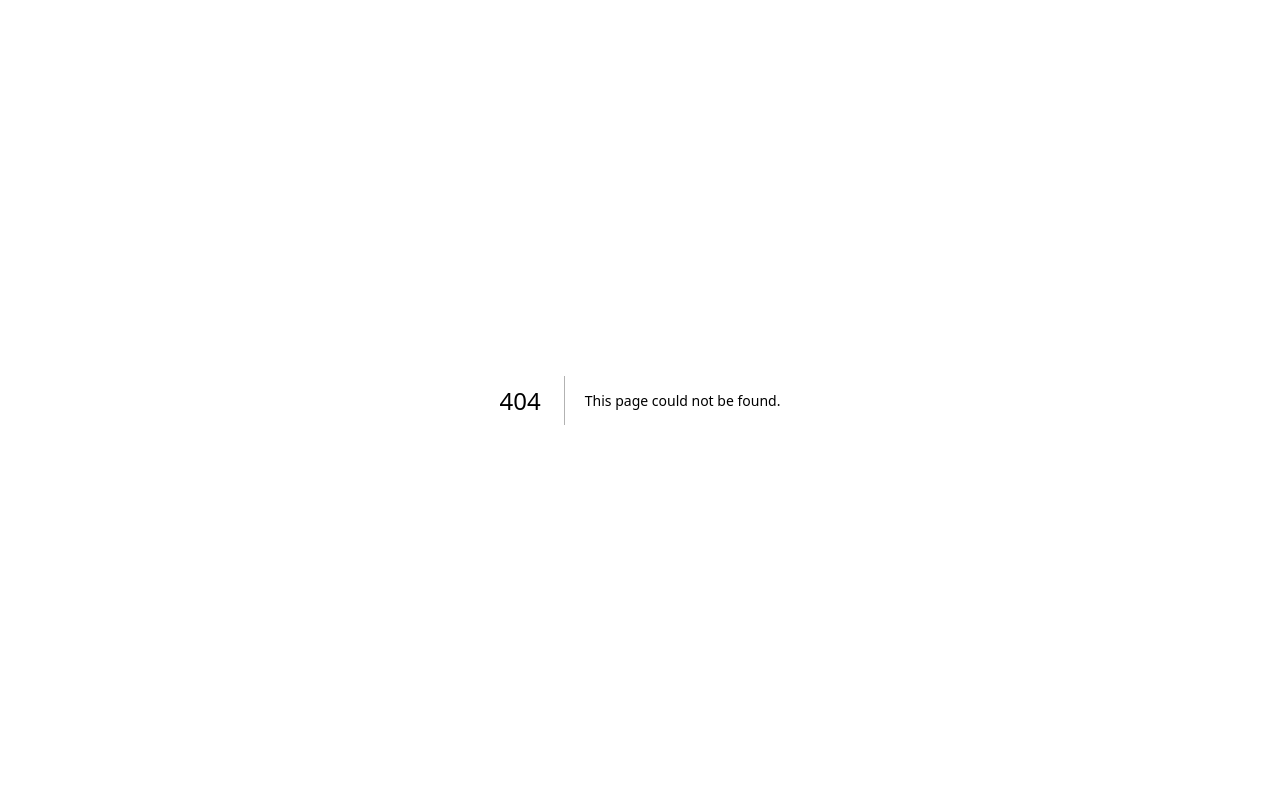
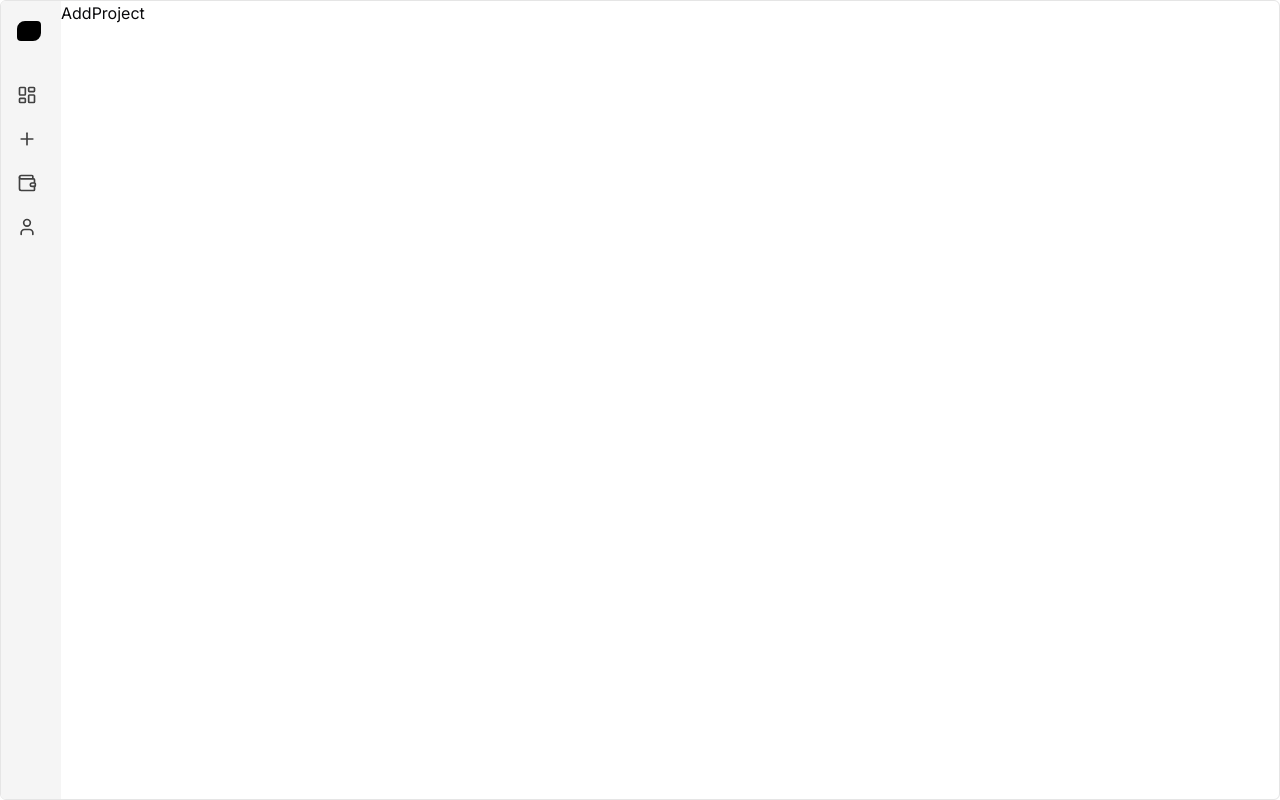
Before and after one commit to jaymehta002/carbon-credit, a Next.js app: page /dashboard/addproject in a window 1280 px wide. Before the commit this address had no page. Built offline with nearby package versions, Linux system fonts and the light colour scheme.

Commit message:
feat : dashboard routes

```diff
--- /dev/null
+++ b/src/app/dashboard/addproject/page.tsx
@@ -0,0 +1,9 @@
+import React from 'react'
+
+const AddProject = () => {
+  return (
+    <div>AddProject</div>
+  )
+}
+
+export default AddProject
--- a/src/app/dashboard/layout.tsx
+++ b/src/app/dashboard/layout.tsx
@@ -1,11 +1,12 @@
-"use client"
-import { Sidebar, SidebarBody, SidebarLink } from "@/components/Dashboard/sidebar";
+"use client";
+import {
+  Sidebar,
+  SidebarBody,
+  SidebarLink,
+} from "@/components/Dashboard/sidebar";
 import { cn } from "@/lib/utils";
 import { UserButton } from "@clerk/nextjs";
-import {
-LayoutDashboard ,
-User
-} from "lucide-react";
+import { LayoutDashboard, User, Wallet, Plus } from "lucide-react";
 import { motion } from "framer-motion";
 import Link from "next/link";
 import { useState } from "react";
@@ -14,12 +15,30 @@ const links = [
   {
     label: "Dashboard",
     href: "/dashboard",
-    icon: <LayoutDashboard className="text-neutral-700 dark:text-neutral-200 h-5 w-5 flex-shrink-0" />,
+    icon: (
+      <LayoutDashboard className="text-neutral-700 dark:text-neutral-200 h-5 w-5 flex-shrink-0" />
+    ),
+  },
+  {
+    label: "Add Project",
+    href: "/dashboard/addproject",
+    icon: (
+      <Plus className="text-neutral-700 dark:text-neutral-200 h-5 w-5 flex-shrink-0" />
+    ),
+  },
+  {
+    label: "Wallet",
+    href: "/dashboard/wallet",
+    icon: (
+      <Wallet className="text-neutral-700 dark:text-neutral-200 h-5 w-5 flex-shrink-0" />
+    ),
   },
   {
     label: "Profile",
     href: "/dashboard/profile",
-    icon: <User className="text-neutral-700 dark:text-neutral-200 h-5 w-5 flex-shrink-0" />,
+    icon: (
+      <User className="text-neutral-700 dark:text-neutral-200 h-5 w-5 flex-shrink-0" />
+    ),
   },
 ];
 
@@ -60,10 +79,12 @@ export default function RootLayout({
   const [open, setOpen] = useState(false);
 
   return (
-    <div className={cn(
+    <div
+      className={cn(
         "rounded-md flex flex-col md:flex-row dark:bg-neutral-800 w-full flex-1 mx-auto border border-neutral-200 dark:border-neutral-700 overflow-hidden",
         "h-screen" // for your use case, use `h-screen` instead of `h-[60vh]`
-      )}>
+      )}
+    >
       <Sidebar open={open} setOpen={setOpen}>
         <SidebarBody className="justify-between gap-10">
           <div className="flex flex-col flex-1 overflow-y-auto overflow-x-hidden">
@@ -75,13 +96,11 @@ export default function RootLayout({
             </div>
           </div>
           <div className="flex items-center justify-between gap-2">
-            <UserButton/>
+            <UserButton />
           </div>
         </SidebarBody>
       </Sidebar>
-      <main className="flex-1 overflow-y-auto">
-        {children}
-      </main>
+      <main className="flex-1 overflow-y-auto">{children}</main>
     </div>
   );
 }
--- /dev/null
+++ b/src/app/dashboard/profile/page.tsx
@@ -0,0 +1,9 @@
+import React from 'react'
+
+const Profile = () => {
+  return (
+    <div>Profile</div>
+  )
+}
+
+export default Profile
--- /dev/null
+++ b/src/app/dashboard/wallet/page.tsx
@@ -0,0 +1,9 @@
+import React from 'react'
+
+const Wallet = () => {
+  return (
+    <div>Wallet</div>
+  )
+}
+
+export default Wallet
```
